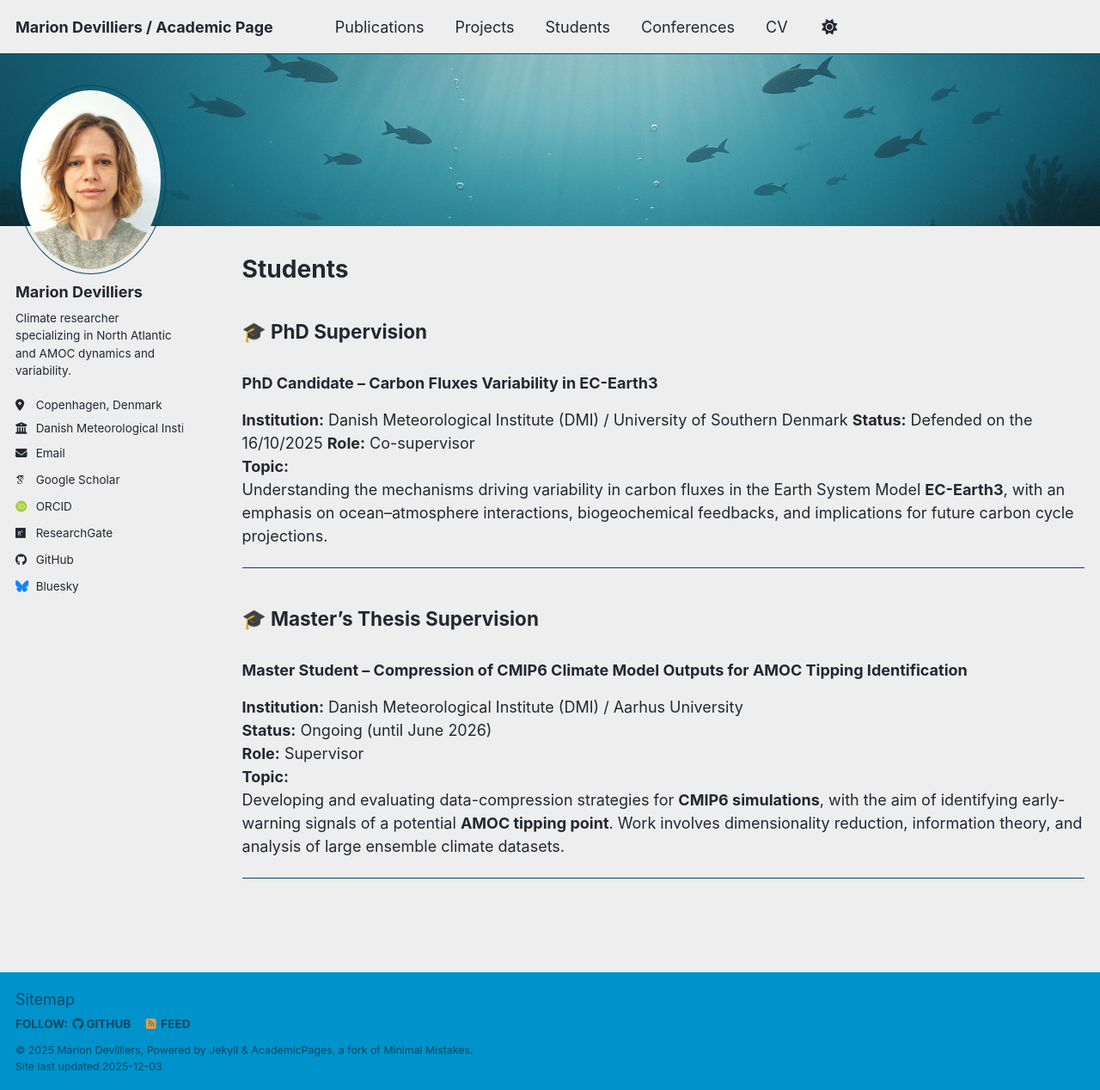
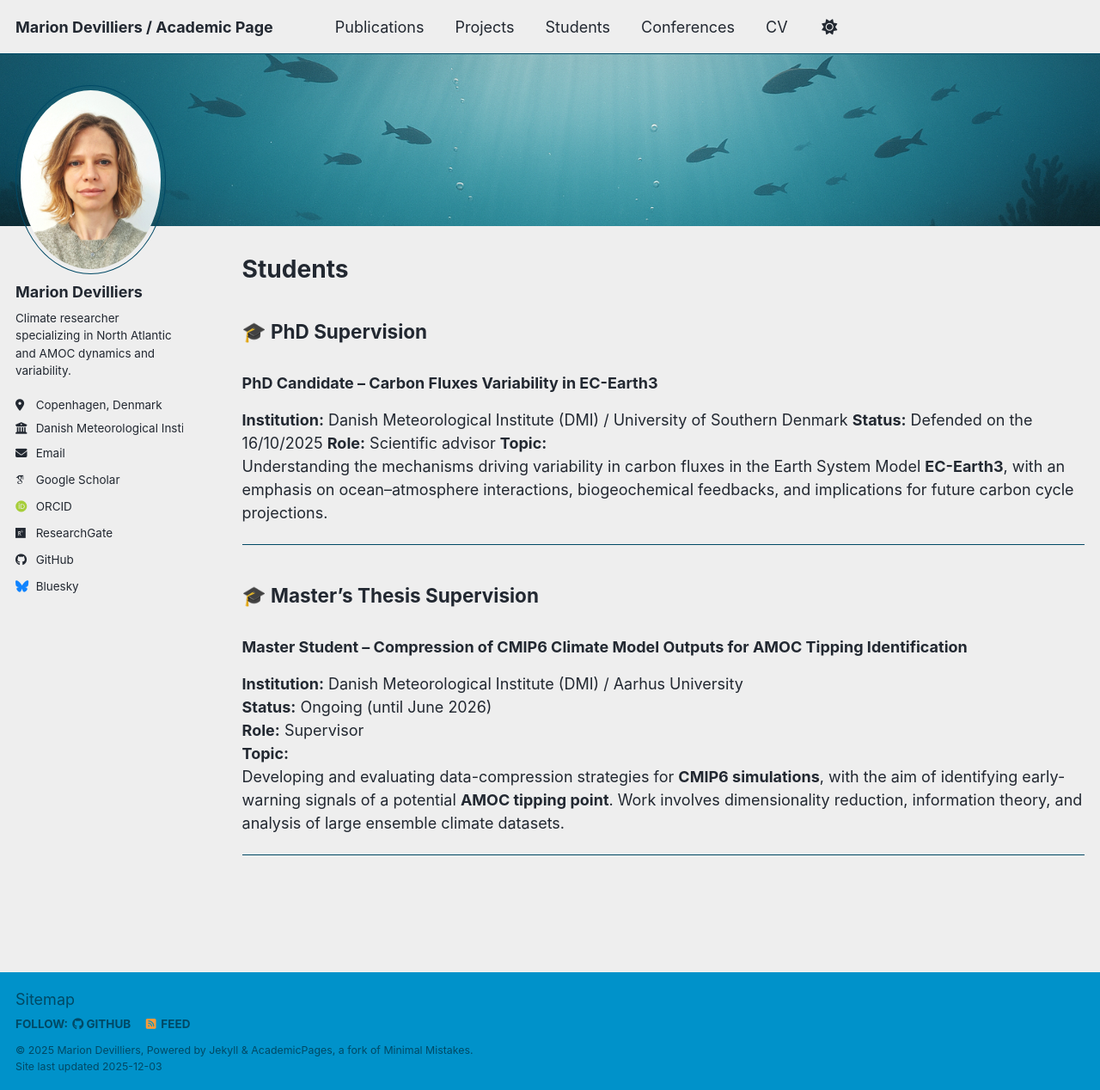
Before and after one commit to mariondevilliers/mariondevilliers.github.io, a Jekyll site: the page built from _students/test-student.md, in a window 1280 px wide and 1268 px high. Shown: the whole window at 86% size. Built offline with Jekyll 4.4.1, drawn with Linux system fonts in a browser that asks for light colours; some web fonts are replaced; a script bundle is joined from its source files by our own code; library files that are not in the unit come from our copies.

Commit message:
Update test-student.md

```diff
--- a/_students/test-student.md
+++ b/_students/test-student.md
@@ -10,7 +10,7 @@
 ### **PhD Candidate – Carbon Fluxes Variability in EC-Earth3**
 **Institution:** Danish Meteorological Institute (DMI) / University of Southern Denmark
 **Status:** Defended on the 16/10/2025
-**Role:** Co-supervisor
+**Role:** Scientific advisor
 **Topic:**
 Understanding the mechanisms driving variability in carbon fluxes in the Earth System Model **EC-Earth3**, with an emphasis on ocean–atmosphere interactions, biogeochemical feedbacks, and implications for future carbon cycle projections.
 
```
